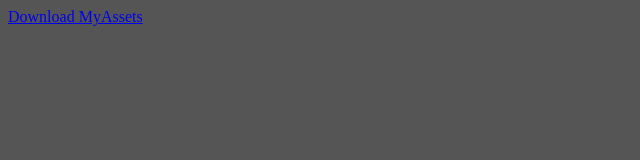
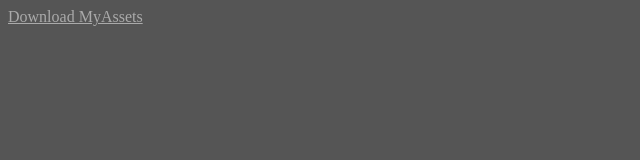
Before and after one commit to fagnergithub/unity, a plain HTML site: page index.html in a window 1280 px wide. Shown: the whole page, without its empty margins (0-640 px from the left). Drawn offline with Linux system fonts and the light colour scheme.

Commit message:
Update index.html

```diff
--- a/index.html
+++ b/index.html
@@ -6,6 +6,6 @@
     <title>Unity Assets Download</title>
   </head>
   <body style="background-color: #555555">
-    <a href="https://fagnergithub.github.io/unity/MyAssets.unitypackage">Download MyAssets</a>
+    <a style="color: #aaaaaa" href="https://fagnergithub.github.io/unity/MyAssets.unitypackage">Download MyAssets</a>
   </body>
 </html>
```
